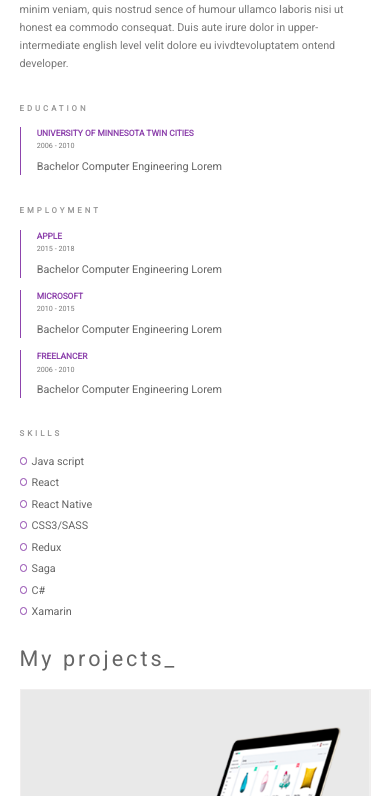
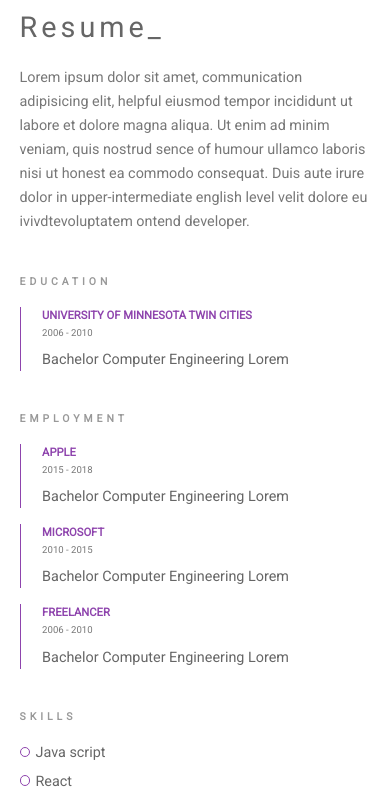
Before and after one commit to gustavomaes/gustavomaes.github.io, a website: page index.html in a window 390 px wide. Shown: the part 340-1136 px from the top of the page. Drawn offline with Linux system fonts and the light colour scheme.

Commit message:
media query micro base fix

```diff
--- a/sass/base/_base.scss
+++ b/sass/base/_base.scss
@@ -38,8 +38,4 @@ html {
     @include respond(bp-largest) {
         font-size: 50%; //1rem = 8px
     }
-
-    @include respond(bp-micro) {
-        font-size: 37.5%; //1rem = 6px
-    }
 }
```
Also changed, not shown: css/style.css.
